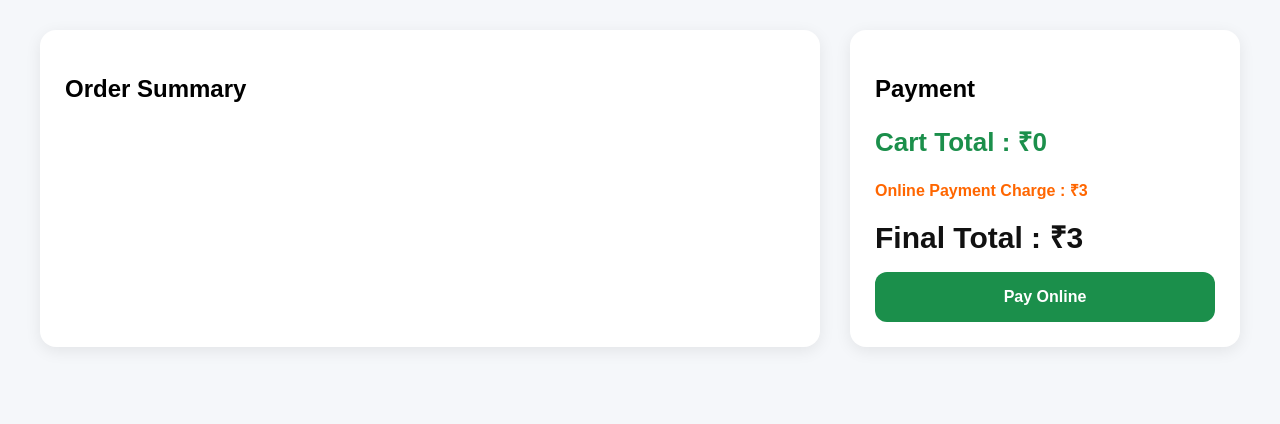
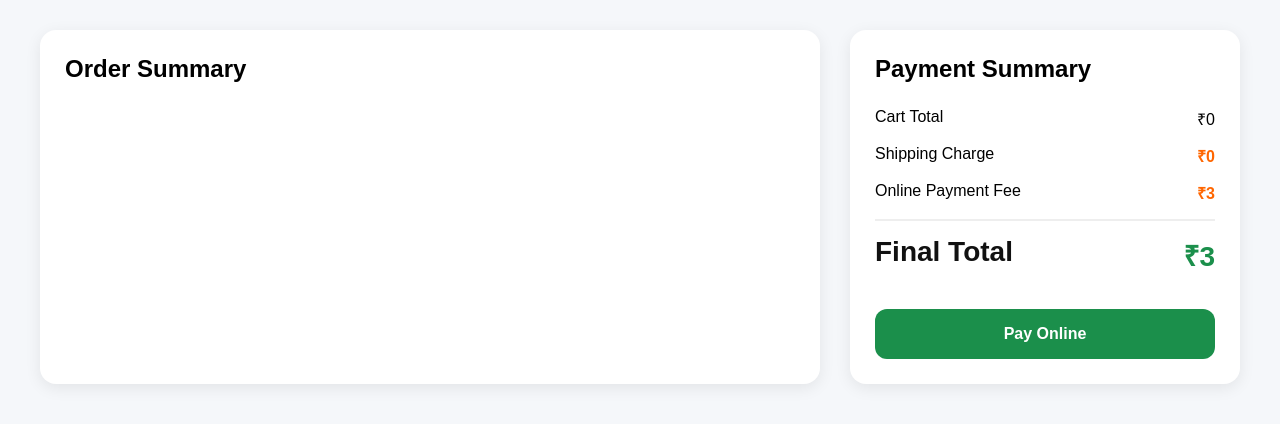
Before and after one commit to Naveen552-create/akki-latest-collections, a Flask app: page /confirm-order in a window 1280 px wide. Shown: the top 424 px of the page. Run offline with Flask 3, Linux system fonts and the light colour scheme; the visitor is signed in with stand-in values (Sample User, id 1); data that the repository does not hold is empty; some libraries are stand-ins or nearby versions.

Commit message:
updated payment summary and shipping charges

```diff
--- a/app.py
+++ b/app.py
@@ -127,30 +127,56 @@ def home():
     )
 
 
-# LOGIN
+# ================= LOGIN =================
 @app.route('/login', methods=['POST'])
 def login():
+
     username = request.form.get('username')
     password = request.form.get('password')
 
     conn = get_db_connection()
     cursor = conn.cursor(dictionary=True)
 
-    cursor.execute(
-        "SELECT * FROM users WHERE username=%s AND password=%s",
-        (username, password)
-    )
+    cursor.execute("""
+        SELECT *
+        FROM users
+        WHERE username=%s AND password=%s
+    """, (
+        username,
+        password
+    ))
 
     user = cursor.fetchone()
 
     cursor.close()
     conn.close()
 
+    # LOGIN SUCCESS
     if user:
+
         session['user'] = user['username']
-        return jsonify({"status": "success"})
+
+        # RETURN TO PREVIOUS PAGE
+        next_url = session.pop('next_url', None)
+
+        return jsonify({
+            "status": "success",
+            "redirect": next_url if next_url else "/"
+        })
+
+    # LOGIN FAILED
     else:
-        return jsonify({"status": "fail"})
+
+        return jsonify({
+            "status": "fail"
+        })
+
+
+
+@app.route('/login-page')
+def login_page():
+    return render_template('login.html')
+
 
 
 # REGISTER
@@ -360,46 +386,89 @@ GROUP BY cart.id
         products=products
     )
 
-
+# ================= ADD TO CART =================
 @app.route('/add-to-cart/<int:id>/<int:qty>')
-def add_to_cart(id,qty):
-
+def add_to_cart(id, qty):
+
+    # LOGIN CHECK
     if 'user' not in session:
-        return redirect('/')
-
-    username=session['user']
-
-    conn=get_db_connection()
-    cursor=conn.cursor(dictionary=True)
-
-    cursor.execute("""
-        SELECT category_id,subcategory_id
+
+        # SAVE CURRENT URL
+        session['next_url'] = request.url
+
+        return redirect('/login-page')
+
+    username = session['user']
+
+    conn = get_db_connection()
+    cursor = conn.cursor(dictionary=True)
+
+    # GET PRODUCT
+    cursor.execute("""
+        SELECT category_id, subcategory_id
         FROM products
         WHERE id=%s
-    """,(id,))
-
-    product=cursor.fetchone()
-
-    cursor.execute("""
-        INSERT INTO cart
-        (username,product_id,category_id,
-         subcategory_id,quantity)
-        VALUES(%s,%s,%s,%s,%s)
-    """,(
+    """, (id,))
+
+    product = cursor.fetchone()
+
+    # PRODUCT NOT FOUND
+    if not product:
+
+        conn.close()
+
+        return redirect('/')
+
+    # CHECK PRODUCT ALREADY IN CART
+    cursor.execute("""
+        SELECT * FROM cart
+        WHERE username=%s AND product_id=%s
+    """, (
         username,
-        id,
-        product['category_id'],
-        product['subcategory_id'],
-        qty
+        id
     ))
 
-    conn.commit()
-
-
-
+    existing = cursor.fetchone()
+
+    # UPDATE QUANTITY
+    if existing:
+
+        cursor.execute("""
+            UPDATE cart
+            SET quantity = quantity + %s
+            WHERE username=%s AND product_id=%s
+        """, (
+            qty,
+            username,
+            id
+        ))
+
+    # INSERT NEW PRODUCT
+    else:
+
+        cursor.execute("""
+            INSERT INTO cart(
+                username,
+                product_id,
+                category_id,
+                subcategory_id,
+                quantity
+            )
+            VALUES(%s,%s,%s,%s,%s)
+        """, (
+            username,
+            id,
+            product['category_id'],
+            product['subcategory_id'],
+            qty
+        ))
+
+    conn.commit()
     conn.close()
 
     return redirect('/cart')
+
+
 
 
 
@@ -658,25 +727,44 @@ def confirm_order():
             ON p.id=pi.product_id
         WHERE cart.username=%s
         GROUP BY cart.id
-    """,(username,))
+    """, (username,))
 
     products = cursor.fetchall()
 
-    total = 0
+    subtotal = 0
 
     for p in products:
-        p['images'] = p['images'].split(',') if p['images'] else []
-        total += p['price'] * p['quantity']
-
-    conn.close()
+
+        p['images'] = (
+            p['images'].split(',')
+            if p['images'] else []
+        )
+
+        subtotal += p['price'] * p['quantity']
+
+    conn.close()
+
+    # ================= SHIPPING =================
+    shipping = 50 if subtotal > 0 else 0
+
+    # ================= PLATFORM FEE =================
+    platform_fee = 3
+
+    # ================= FINAL TOTAL =================
+    total = subtotal + shipping + platform_fee
 
     return render_template(
         'payment.html',
         products=products,
+        subtotal=subtotal,
+        shipping=shipping,
+        platform_fee=platform_fee,
         total=total
     )
 
 
+
+
 @app.route('/payment-success/<mode>')
 def payment_success(mode):
 
@@ -685,156 +773,189 @@ def payment_success(mode):
 
     username = session['user']
 
-    conn = get_db_connection()
-    cursor = conn.cursor(dictionary=True)
-
-    # Default address
-    cursor.execute("""
-        SELECT * FROM addresses
-        WHERE username=%s AND is_default=1
-    """,(username,))
-
-    address = cursor.fetchone()
-
-    if not address:
-        return redirect('/place-all-order')
-
-    # Cart items
-    cursor.execute("""
-        SELECT * FROM cart
-        WHERE username=%s
-    """,(username,))
-
-    cart_items = cursor.fetchall()
-
-    for item in cart_items:
-
-        # Insert order
+    # ================= GET ORDER ID =================
+    cashfree_order_id = request.args.get("order_id")
+
+    if not cashfree_order_id:
+        return redirect('/cart')
+
+    try:
+
+        # ================= VERIFY PAYMENT =================
+        cashfree = Cashfree(
+            XClientId=Cashfree.XClientId,
+            XClientSecret=Cashfree.XClientSecret,
+            XEnvironment=Cashfree.XEnvironment
+        )
+
+        response = cashfree.PGFetchOrder(
+            x_api_version="2023-08-01",
+            order_id=cashfree_order_id
+        )
+
+        order_status = response.data.order_status
+
+        # ================= PAYMENT FAILED/CANCELLED =================
+        if order_status != "PAID":
+
+            return redirect('/cart')
+
+        # ================= PAYMENT SUCCESS =================
+        conn = get_db_connection()
+        cursor = conn.cursor(dictionary=True)
+
+        # DEFAULT ADDRESS
         cursor.execute("""
-            INSERT INTO orders(
+            SELECT * FROM addresses
+            WHERE username=%s AND is_default=1
+        """, (username,))
+
+        address = cursor.fetchone()
+
+        if not address:
+            return redirect('/place-all-order')
+
+        # CART ITEMS
+        cursor.execute("""
+            SELECT * FROM cart
+            WHERE username=%s
+        """, (username,))
+
+        cart_items = cursor.fetchall()
+
+        for item in cart_items:
+
+            # INSERT ORDER
+            cursor.execute("""
+                INSERT INTO orders(
+                    username,
+                    product_id,
+                    category_id,
+                    subcategory_id,
+                    quantity,
+                    full_name,
+                    phone,
+                    email,
+                    country,
+                    state,
+                    city,
+                    pincode,
+                    landmark,
+                    payment_mode,
+                    order_status
+                )
+                VALUES(%s,%s,%s,%s,%s,%s,%s,%s,%s,%s,%s,%s,%s,%s,'Confirmed')
+            """, (
                 username,
-                product_id,
-                category_id,
-                subcategory_id,
-                quantity,
-                full_name,
-                phone,
-                email,
-                country,
-                state,
-                city,
-                pincode,
-                landmark,
-                payment_mode,
-                order_status
-            )
-            VALUES(%s,%s,%s,%s,%s,%s,%s,%s,%s,%s,%s,%s,%s,%s,'Confirmed')
-        """,(
-            username,
-            item['product_id'],
-            item['category_id'],
-            item['subcategory_id'],
-            item['quantity'],
-            address['full_name'],
-            address['phone'],
-            address['email'],
-            address['country'],
-            address['state'],
-            address['city'],
-            address['pincode'],
-            address['landmark'],
-            mode
-        ))
-
-        order_id = cursor.lastrowid
-
-        # Insert order items
-        cursor.execute("""
-            INSERT INTO order_items(
+                item['product_id'],
+                item['category_id'],
+                item['subcategory_id'],
+                item['quantity'],
+                address['full_name'],
+                address['phone'],
+                address['email'],
+                address['country'],
+                address['state'],
+                address['city'],
+                address['pincode'],
+                address['landmark'],
+                mode
+            ))
+
+            order_id = cursor.lastrowid
+
+            # INSERT ORDER ITEMS
+            cursor.execute("""
+                INSERT INTO order_items(
+                    order_id,
+                    username,
+                    product_id,
+                    category_id,
+                    subcategory_id,
+                    quantity,
+                    full_name,
+                    phone,
+                    email,
+                    country,
+                    state,
+                    city,
+                    pincode,
+                    landmark,
+                    payment_mode
+                )
+                VALUES(%s,%s,%s,%s,%s,%s,%s,%s,%s,%s,%s,%s,%s,%s,%s)
+            """, (
                 order_id,
                 username,
-                product_id,
-                category_id,
-                subcategory_id,
-                quantity,
-                full_name,
-                phone,
-                email,
-                country,
-                state,
-                city,
-                pincode,
-                landmark,
-                payment_mode
-            )
-            VALUES(%s,%s,%s,%s,%s,%s,%s,%s,%s,%s,%s,%s,%s,%s,%s)
-        """,(
-            order_id,
-            username,
-            item['product_id'],
-            item['category_id'],
-            item['subcategory_id'],
-            item['quantity'],
-            address['full_name'],
-            address['phone'],
-            address['email'],
-            address['country'],
-            address['state'],
-            address['city'],
-            address['pincode'],
-            address['landmark'],
-            mode
-        ))
-
-        # Reduce stock
+                item['product_id'],
+                item['category_id'],
+                item['subcategory_id'],
+                item['quantity'],
+                address['full_name'],
+                address['phone'],
+                address['email'],
+                address['country'],
+                address['state'],
+                address['city'],
+                address['pincode'],
+                address['landmark'],
+                mode
+            ))
+
+            # REDUCE STOCK
+            cursor.execute("""
+                UPDATE products
+                SET quantity = quantity - %s
+                WHERE id=%s
+            """, (
+                item['quantity'],
+                item['product_id']
+            ))
+
+        # CLEAR CART
         cursor.execute("""
-            UPDATE products
-            SET quantity = quantity - %s
-            WHERE id=%s
-        """,(
-            item['quantity'],
-            item['product_id']
-        ))
-
-    # Clear cart
-    cursor.execute("""
-        DELETE FROM cart
-        WHERE username=%s
-    """,(username,))
-
-    conn.commit()
-    conn.close()
-
-    return """
-    <div style='
-    text-align:center;
-    margin-top:100px;
-    font-family:Arial;
-    '>
-
-    <h1 style='color:green;'>
-    Order Confirmed Successfully
-    </h1>
-
-    <br>
-
-    <a href='/'
-    style='
-    background:#1b8f4b;
-    color:white;
-    padding:14px 28px;
-    text-decoration:none;
-    border-radius:10px;
-    font-size:16px;
-    font-weight:bold;
-    display:inline-block;
-    '>
-    Back To Home
-    </a>
-
-    </div>
-    """
-
+            DELETE FROM cart
+            WHERE username=%s
+        """, (username,))
+
+        conn.commit()
+        conn.close()
+
+        return """
+        <div style='
+        text-align:center;
+        margin-top:100px;
+        font-family:Arial;
+        '>
+
+        <h1 style='color:green;'>
+        Order Confirmed Successfully
+        </h1>
+
+        <br>
+
+        <a href='/'
+        style='
+        background:#1b8f4b;
+        color:white;
+        padding:14px 28px;
+        text-decoration:none;
+        border-radius:10px;
+        font-size:16px;
+        font-weight:bold;
+        display:inline-block;
+        '>
+        Back To Home
+        </a>
+
+        </div>
+        """
+
+    except Exception as e:
+
+        print("PAYMENT VERIFY ERROR:", e)
+
+        return redirect('/cart')
 
 
 # ================= ADMIN LOGIN PAGE =================
--- a/templates/payment.html
+++ b/templates/payment.html
@@ -1,16 +1,22 @@
 <!DOCTYPE html>
 <html>
 <head>
+
 <title>Payment</title>
 
 <meta name="viewport" content="width=device-width, initial-scale=1">
 
 <style>
 
+*{
+margin:0;
+padding:0;
+box-sizing:border-box;
+}
+
 body{
 font-family:Arial;
 background:#f5f7fa;
-margin:0;
 padding:30px;
 }
 
@@ -22,7 +28,8 @@ grid-template-columns:2fr 1fr;
 gap:30px;
 }
 
-.left,.right{
+.left,
+.right{
 background:white;
 padding:25px;
 border-radius:16px;
@@ -32,8 +39,8 @@ box-shadow:0 4px 16px rgba(0,0,0,.08);
 .item{
 display:flex;
 gap:20px;
+padding-bottom:20px;
 margin-bottom:20px;
-padding-bottom:20px;
 border-bottom:1px solid #eee;
 }
 
@@ -43,26 +50,46 @@ height:140px;
 object-fit:contain;
 border-radius:12px;
 border:1px solid #ddd;
+background:white;
 }
 
-.total{
-font-size:26px;
-color:#1b8f4b;
-font-weight:bold;
-margin:20px 0;
+.item h3{
+font-size:18px;
+margin-bottom:10px;
 }
 
-.extra{
+.item p{
+margin:6px 0;
+font-size:15px;
+color:#555;
+}
+
+.summary-box{
+margin-top:20px;
+}
+
+.summary-row{
+display:flex;
+justify-content:space-between;
+margin-bottom:15px;
 font-size:16px;
-color:#ff6600;
-margin-top:10px;
+}
+
+.summary-row.total{
+font-size:28px;
+font-weight:bold;
+color:#111;
+padding-top:15px;
+border-top:2px solid #eee;
+}
+
+.green{
+color:#1b8f4b;
 font-weight:bold;
 }
 
-.final-total{
-font-size:30px;
-color:#111;
-margin-top:15px;
+.orange{
+color:#ff6600;
 font-weight:bold;
 }
 
@@ -72,18 +99,16 @@ padding:16px;
 border:none;
 border-radius:12px;
 font-size:16px;
+font-weight:bold;
 cursor:pointer;
-margin-top:15px;
+margin-top:20px;
+background:#1b8f4b;
 color:white;
-font-weight:bold;
+transition:.3s;
 }
 
-.cod{
-background:#ff6600;
-}
-
-.cashfree{
-background:#1b8f4b;
+button:hover{
+opacity:.9;
 }
 
 @media(max-width:900px){
@@ -108,6 +133,7 @@ height:250px;
 }
 
 </style>
+
 </head>
 <body>
 
@@ -117,27 +143,35 @@ height:250px;
 
 <div class="left">
 
-<h2>Order Summary</h2>
+<h2 style="margin-bottom:25px;">
+Order Summary
+</h2>
 
 {% for p in products %}
 
 <div class="item">
 
-<img src="{{ url_for('static', filename=p.images[0]) }}">
+<img src="{{ url_for('static', filename=p.images[0]) if p.images else '' }}">
 
 <div>
+
 <h3>{{ p.name }}</h3>
 
 <p>
-Qty : {{ p.quantity }}
+Quantity :
+<b>{{ p.quantity }}</b>
 </p>
 
 <p>
-Price : ₹ {{ p.price }}
+Price :
+<b>₹{{ p.price }}</b>
 </p>
 
 <p>
-Total : ₹ {{ p.price * p.quantity }}
+Total :
+<b class="green">
+₹{{ p.price * p.quantity }}
+</b>
 </p>
 
 </div>
@@ -148,34 +182,47 @@ Total : ₹ {{ p.price * p.quantity }}
 
 </div>
 
-
 <!-- RIGHT -->
 
 <div class="right">
 
-<h2>Payment</h2>
+<h2 style="margin-bottom:25px;">
+Payment Summary
+</h2>
 
-<div class="total">
-Cart Total : ₹{{ total }}
+<div class="summary-box">
+
+<div class="summary-row">
+<span>Cart Total</span>
+<span>₹{{ subtotal }}</span>
 </div>
 
-<div class="extra">
-Online Payment Charge : ₹3
+<div class="summary-row">
+<span>Shipping Charge</span>
+<span class="orange">
+₹{{ shipping }}
+</span>
 </div>
 
-<div class="final-total">
-Final Total : ₹{{ total + 3 }}
+<div class="summary-row">
+<span>Online Payment Fee</span>
+<span class="orange">
+₹{{ platform_fee }}
+</span>
 </div>
 
+<div class="summary-row total">
+<span>Final Total</span>
+<span class="green">
+₹{{ total }}
+</span>
+</div>
 
+</div>
 
+<!-- CASHFREE BUTTON -->
 
-
-<!-- CASHFREE -->
-
-<script src="https://sdk.cashfree.com/js/v3/cashfree.js"></script>
-
-<button class="cashfree" onclick="payNow()">
+<button onclick="payNow()">
 Pay Online
 </button>
 
@@ -183,49 +230,69 @@ Pay Online
 
 </div>
 
+<!-- CASHFREE SDK -->
+
 <script src="https://sdk.cashfree.com/js/v3/cashfree.js"></script>
 
 <script>
 
 async function payNow(){
 
-    let finalAmount = Number("{{ total }}") + 3;
+    // FINAL TOTAL FROM BACKEND
+    let finalAmount = Number("{{ total }}");
 
     try{
 
         const response = await fetch("/create-cashfree-order",{
+
             method:"POST",
+
             headers:{
                 "Content-Type":"application/json"
             },
+
             body:JSON.stringify({
                 amount:finalAmount
             })
+
         });
 
         const data = await response.json();
 
         console.log(data);
 
+        // ERROR
         if(data.error){
+
             alert(data.error);
+
             return;
+
         }
 
+        // CASHFREE
         const cashfree = Cashfree({
+
             mode:"production"
+
         });
 
         cashfree.checkout({
+
             paymentSessionId:data.payment_session_id,
+
             redirectTarget:"_self"
+
         });
 
     }
 
     catch(error){
+
         console.log(error);
+
         alert("Payment Failed");
+
     }
 
 }
```
